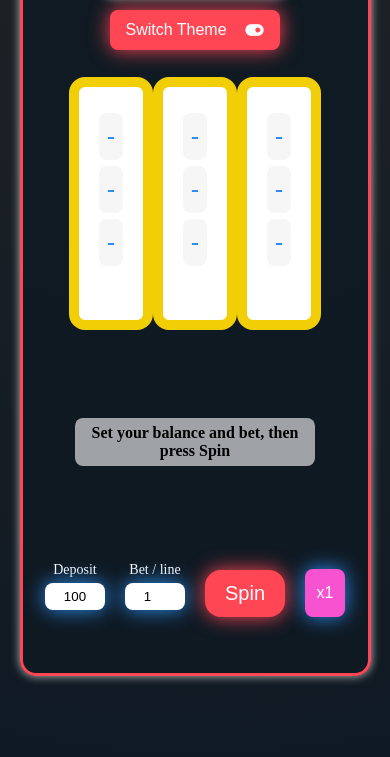
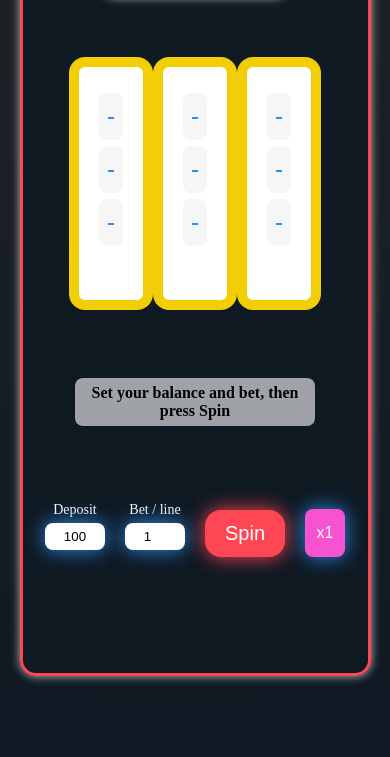
Before and after one commit to Abdul-Rahman-Rafat/Spin-app-using-JS, a website: page index.html in a window 390 px wide. Shown: the part 87-844 px from the top of the page. Drawn offline with nearby package versions, Linux system fonts and the light colour scheme.

Commit message:
fix V2 -responsive

```diff
--- a/index.html
+++ b/index.html
@@ -46,7 +46,7 @@
                 <p>5. You can adjust the number of active paylines <br> By clicking the 'x1' button.</p>
                 <p>6. Enjoy the game and try your luck!</p>
             </div>
-            <button id="themeBtn">Switch Theme <i class="ri-toggle-fill"></i> </button>
+            <button id="themeBtn"> <span>Switch Theme</span>  <i class="ri-toggle-fill"></i> </button>
         </div>
 
         <canvas id="confetti"></canvas>
--- a/style.css
+++ b/style.css
@@ -511,7 +511,11 @@ button:hover{
         width: 90%;
         height: 90vh;
         max-height: 90vh;
+
 }
+    .spin-container{
+    gap: 60px;
+    }
     .btns{
     display: flex;
     gap: 20px;
@@ -560,5 +564,16 @@ button:hover{
         font-size: 24px;
 
     }
+    #themeBtn{
+        top: 20px;
+        left: 10px;
+        padding: 8px 10px;
+        /* font-size: 14px; */
+        background: none;
+        box-shadow: none;
+    }
+    #themeBtn span{
+        display: none;
+    }
 
 }
```
